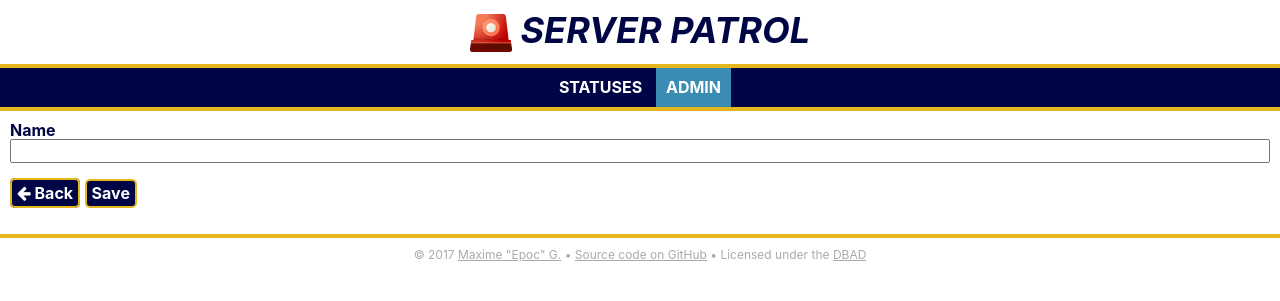
After one commit to EpocDotFr/server-patrol, a Flask app: page /admin/monitorings/create in a window 1280 px wide. The commit adds this page. Shown: the top 301 px of the page. Run offline with Flask 2, Linux system fonts and the light colour scheme; some libraries are stand-ins or nearby versions.

Commit message:
Beginning of the monitoring creation/edition

```diff
--- a/serverpatrol.py
+++ b/serverpatrol.py
@@ -40,7 +40,7 @@ logging.getLogger().setLevel(logging.INFO)
 
 @app.route('/')
 def home():
-    return render_template('home.html', monitorings=Monitoring.query.for_home())
+    return render_template('home.html', monitorings=Monitoring.query.get_for_home())
 
 
 @app.route('/admin/')
@@ -52,7 +52,7 @@ def admin():
 @app.route('/admin/monitorings')
 @auth.login_required
 def admin_monitorings_list():
-    return render_template('admin/monitorings/list.html', monitorings=Monitoring.query.for_managing())
+    return render_template('admin/monitorings/list.html', monitorings=Monitoring.query.get_for_managing())
 
 
 @app.route('/admin/monitorings/create', methods=['GET', 'POST'])
@@ -121,7 +121,7 @@ class MonitoringStatus(Enum):
 
 class Monitoring(db.Model):
     class MonitoringQuery(db.Query):
-        def for_home(self):
+        def get_for_home(self):
             q = self.order_by(Monitoring.name.desc())
 
             q = q.filter(Monitoring.is_active == True)
@@ -131,7 +131,7 @@ class Monitoring(db.Model):
 
             return q.all()
 
-        def for_managing(self):
+        def get_for_managing(self):
             q = self.order_by(Monitoring.name.desc())
 
             return q.all()
--- a/static/css/app.css
+++ b/static/css/app.css
@@ -127,8 +127,8 @@ button, .button {
     font-weight: bold;
 }
 
-button, .button:hover,
-button, .button:focus {
+button:hover, .button:hover,
+button:focus, .button:focus {
     background-color: #3A8CB2;
     outline: none;
 }
@@ -139,8 +139,35 @@ button:disabled, .button.disabled {
     color: #000;
 }
 
-button, .button.small {
+button.small, .button.small {
     padding: 2px;
+}
+
+/************************************************************************
+ * Forms */
+
+form .group {
+    margin-bottom: 15px;
+}
+
+form .group > label {
+    display: block;
+    width: 100%;
+    box-sizing: border-box;
+    font-weight: bold;
+}
+
+form .group > input,
+form .group > select,
+form .group > textarea {
+    display: block;
+    width: 100%;
+    box-sizing: border-box;
+}
+
+form .group div {
+    width: 100%;
+    box-sizing: border-box;
 }
 
 /************************************************************************
--- /dev/null
+++ b/templates/admin/monitorings/create.html
@@ -0,0 +1,7 @@
+{% extends 'layout.html' %}
+
+{% block content %}
+    <form method="post" action="{{ url_for('admin_monitorings_create') }}">
+    {% include 'admin/monitorings/form.html' %}
+    </form>
+{% endblock %}
--- /dev/null
+++ b/templates/admin/monitorings/form.html
@@ -0,0 +1,8 @@
+<div class="group">
+    <label for="name">Name</label>
+    <input type="text" name="name" id="name" value="{{ monitoring.name if monitoring }}" required>
+</div>
+
+<p>
+    <a href="{{ url_for('admin_monitorings_list') }}" class="button"><i class="fa fa-arrow-left"></i> Back</a> <button type="submit">Save</button>
+</p>
--- a/templates/layout.html
+++ b/templates/layout.html
@@ -24,7 +24,7 @@
     <nav class="center">
         <ul>
             <li {% if request.endpoint == 'home' %}class="active"{% endif %}><a href="{{ url_for('home') }}">Statuses</a></li>
-            <li {% if request.endpoint == 'admin_monitorings_list' %}class="active"{% endif %}><a href="{{ url_for('admin_monitorings_list') }}">Admin</a></li>
+            <li {% if request.path.startswith('/admin') %}class="active"{% endif %}><a href="{{ url_for('admin_monitorings_list') }}">Admin</a></li>
         </ul>
     </nav>
 
```
Also changed, not shown: templates/admin/monitorings/edit.html (added, +7 -0 lines).
